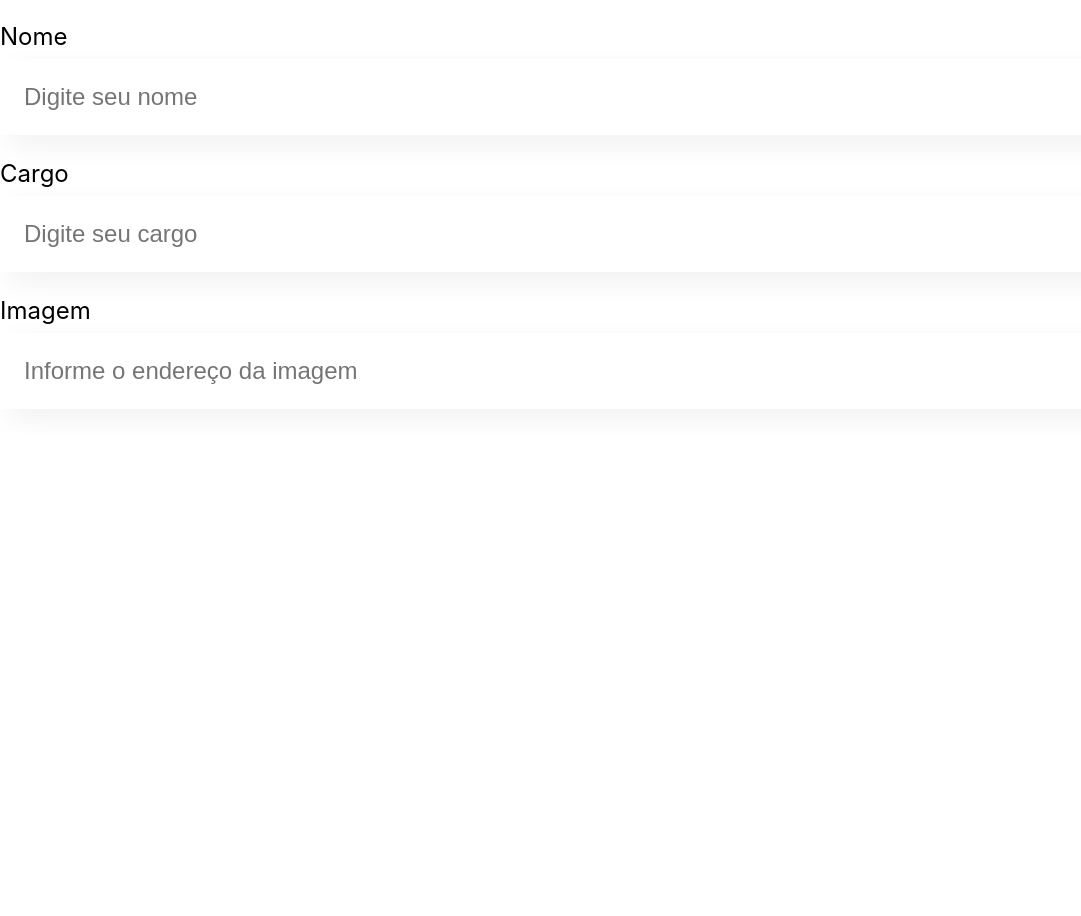
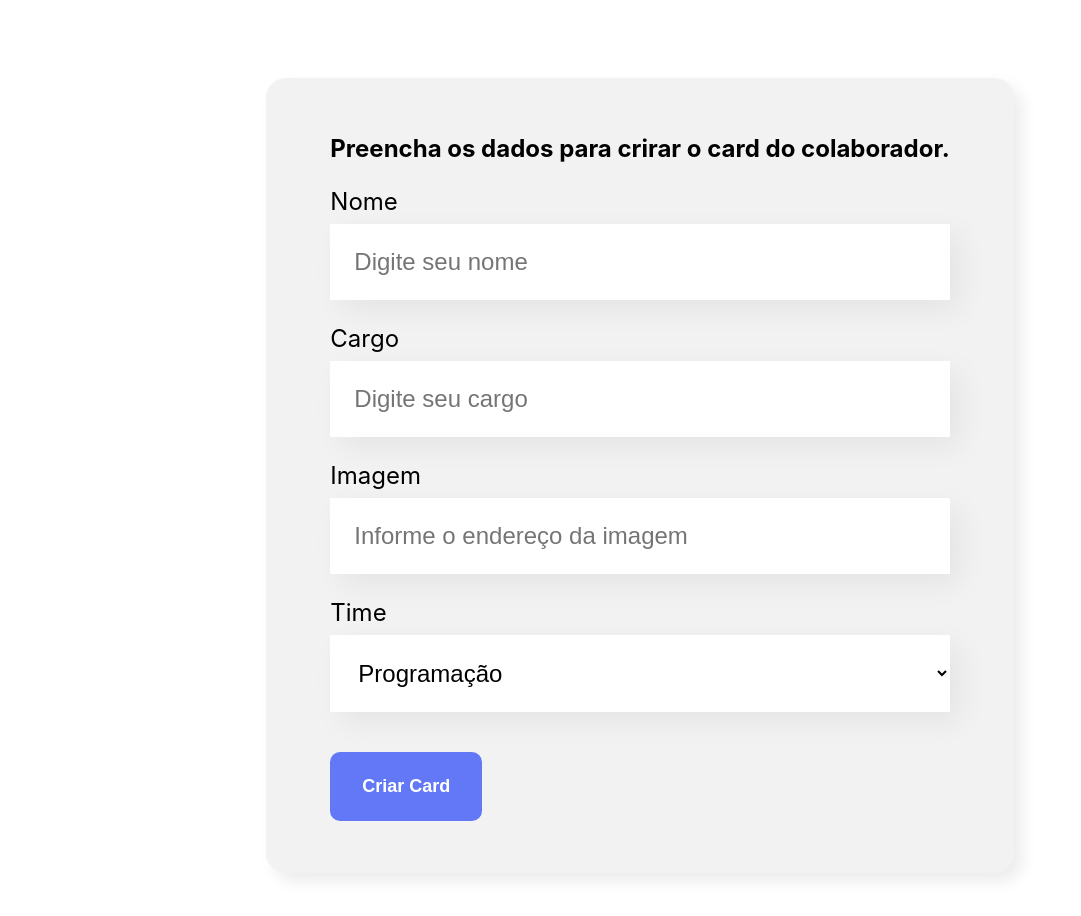
Before and after one commit to vitoramaral10/curso-react, a React (Create React App) app in the folder organo/: page / in a window 1280 px wide. Shown: the part 500-1416 px from the top of the page, without its empty margins (0-1081 px from the left). Before the commit the page ends 933 px from the top, so only its background shows below. Built offline with nearby package versions, Linux system fonts and the light colour scheme.

Commit message:
refactor: Update App.js and create Form component

```diff
--- a/organo/src/App.js
+++ b/organo/src/App.js
@@ -1,13 +1,11 @@
 import Banner from "./components/Banner";
-import TextField from "./components/TextField";
+import Form from "./components/Form";
 
 function App() {
   return (
     <div className="App">
       <Banner />
-      <TextField label="Nome" placeholder="Digite seu nome" />
-      <TextField label="Cargo" placeholder="Digite seu cargo" />
-      <TextField label="Imagem" placeholder="Informe o endereço da imagem" />
+      <Form />
     </div>
   );
 }
--- /dev/null
+++ b/organo/src/components/Form/Form.css
@@ -0,0 +1,13 @@
+.form {
+  display: flex;
+  justify-content: center;
+  margin: 80px 0;
+}
+
+.form form {
+  max-width: 80%;
+  background-color: #f2f2f2;
+  border-radius: 20px;
+  padding: 36px 64px;
+  box-shadow: 8px 8px 16px rgba(0, 0, 0, 0.08);
+}
--- /dev/null
+++ b/organo/src/components/Form/index.js
@@ -0,0 +1,40 @@
+import PrimaryButton from "../PrimaryButton";
+import SelectField from "../SelectField";
+import TextField from "../TextField";
+import "./Form.css";
+
+const Form = () => {
+  const times = [
+    "Programação",
+    "Front-End",
+    "Data Science",
+    "DevOps",
+    "Ux e Design",
+    "Mobile",
+    "Inovação e Gestão",
+  ];
+
+  const aoSalvar = (event) => {
+    event.preventDefault();
+    console.log("Form foi submetido");
+  };
+
+  return (
+    <section className="form">
+      <form onSubmit={aoSalvar}>
+        <h2>Preencha os dados para crirar o card do colaborador.</h2>
+        <TextField required={true} label="Nome" placeholder="Digite seu nome" />
+        <TextField
+          required={true}
+          label="Cargo"
+          placeholder="Digite seu cargo"
+        />
+        <TextField label="Imagem" placeholder="Informe o endereço da imagem" />
+        <SelectField label="Time" items={times} />
+        <PrimaryButton>Criar Card</PrimaryButton>
+      </form>
+    </section>
+  );
+};
+
+export default Form;
--- /dev/null
+++ b/organo/src/components/PrimaryButton/PrimaryButton.css
@@ -0,0 +1,15 @@
+.botao {
+  background-color: #6278f7;
+  border-radius: 10px;
+  font-weight: 700;
+  font-size: 18px;
+  padding: 24px 32px;
+  border: none;
+  cursor: pointer;
+  color: #ffffff;
+  margin: 16px 0;
+}
+
+.botao:hover {
+  background-color: #95ffd4;
+}
--- /dev/null
+++ b/organo/src/components/PrimaryButton/index.js
@@ -0,0 +1,7 @@
+import "./PrimaryButton.css";
+
+const PrimaryButton = (props) => {
+  return <button className="botao">{props.children}</button>;
+};
+
+export default PrimaryButton;
--- /dev/null
+++ b/organo/src/components/SelectField/SelectField.css
@@ -0,0 +1,19 @@
+.campo-select {
+  margin: 24px 0;
+}
+
+.campo-select label {
+  display: block;
+  margin-bottom: 8px;
+  font-size: 24px;
+}
+
+.campo-select select {
+  background-color: #fff;
+  box-shadow: 10px 10px 30px rgba(0, 0, 0, 0.06);
+  width: 100%;
+  border: none;
+  font-size: 24px;
+  padding: 24px;
+  box-sizing: border-box;
+}
--- /dev/null
+++ b/organo/src/components/SelectField/index.js
@@ -0,0 +1,16 @@
+import "./SelectField.css";
+
+const SelectField = (props) => {
+  return (
+    <div className="campo-select">
+      <label>{props.label}</label>
+      <select>
+        {props.items.map((item) => (
+          <option key={item}>{item}</option>
+        ))}
+      </select>
+    </div>
+  );
+};
+
+export default SelectField;
--- a/organo/src/components/TextField/index.js
+++ b/organo/src/components/TextField/index.js
@@ -4,7 +4,7 @@ const TextField = (props) => {
   return (
     <div className="campo-texto">
       <label>{props.label}</label>
-      <input placeholder={props.placeholder} />
+      <input placeholder={props.placeholder} required={props.required} />
     </div>
   );
 };
```
